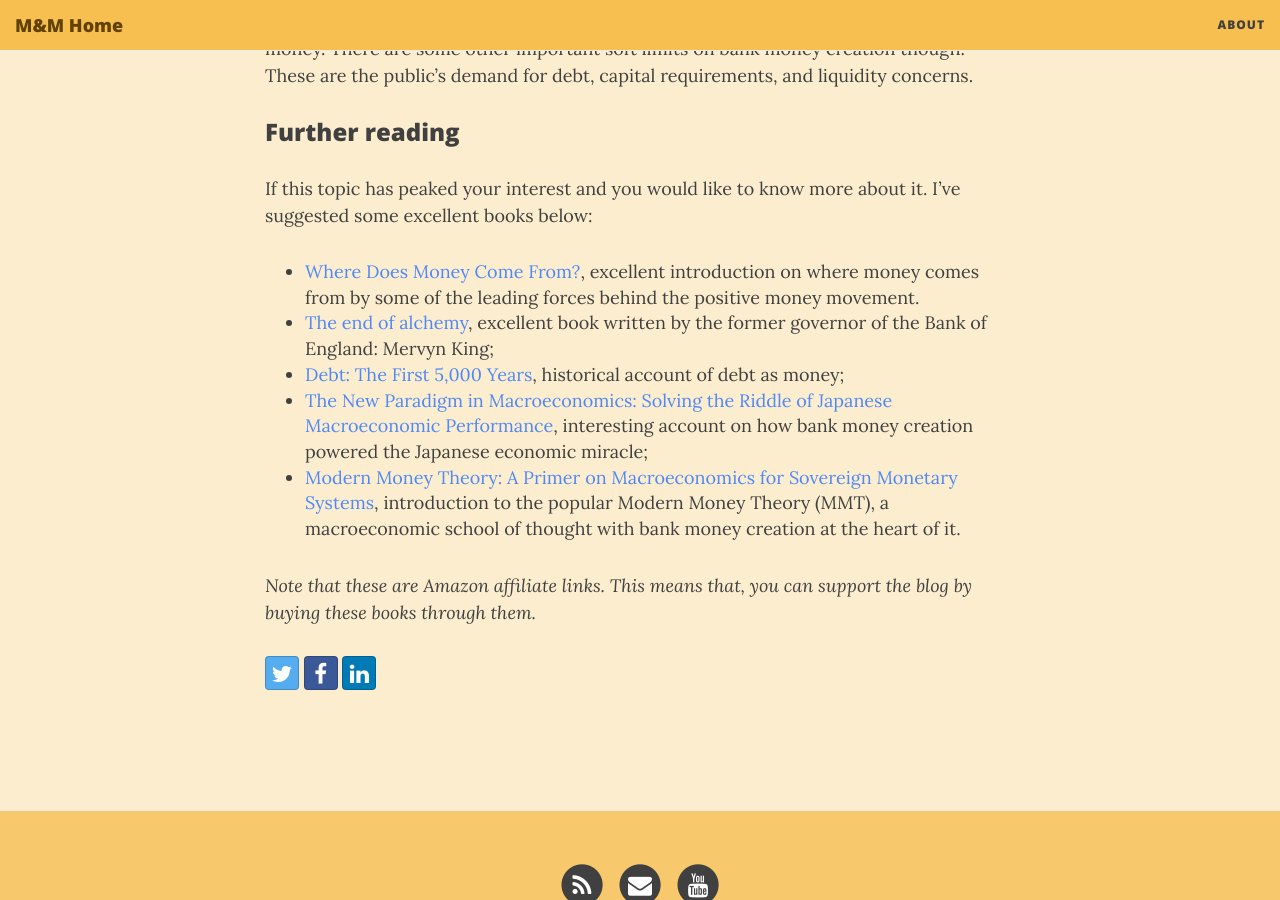
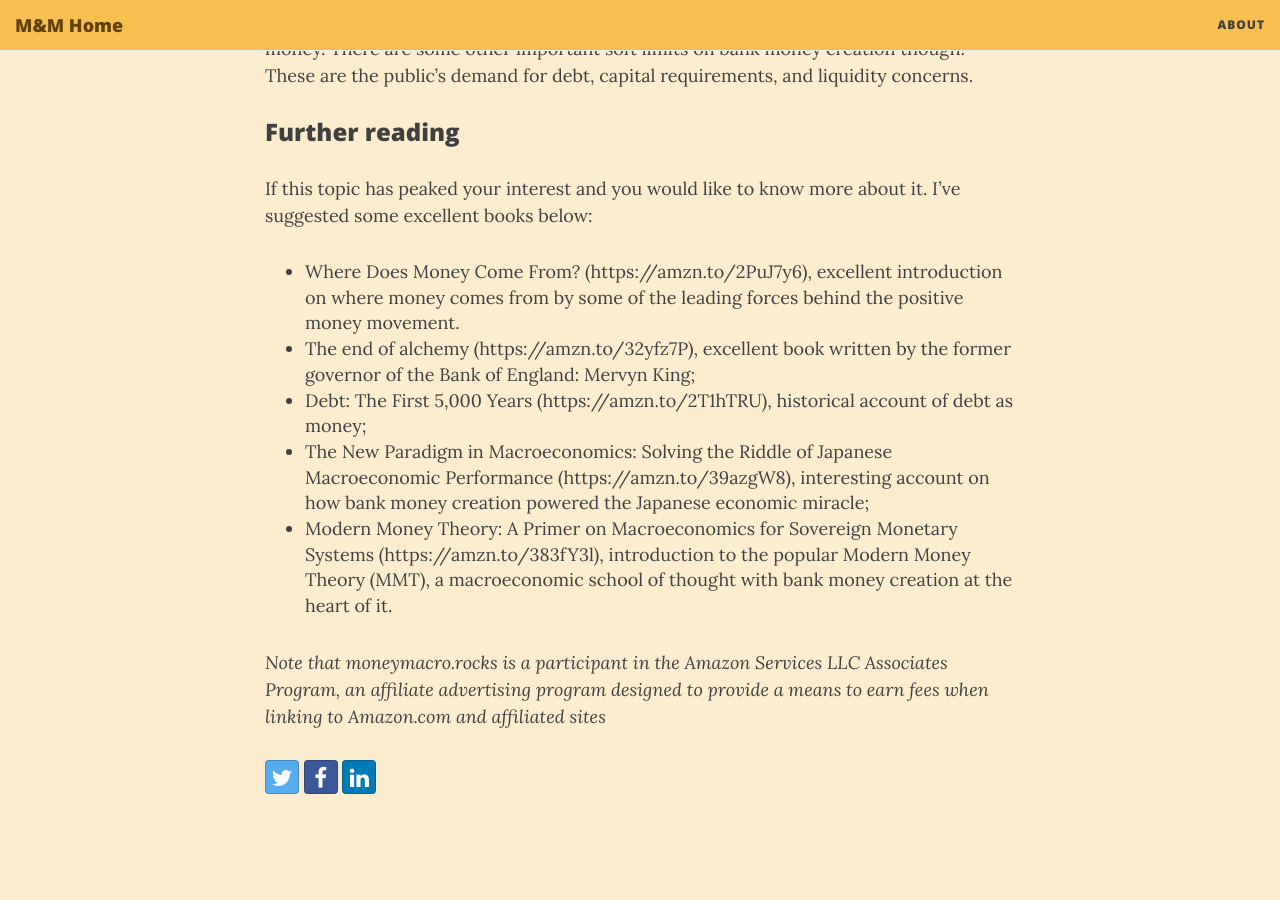
Before and after one commit to joerischasfoort/money-macro, a Jekyll site: the page built from _posts/2020-2-26-banks-make-money.md, in a window 1280 px wide and 900 px high, scrolled down 4301 px. Built offline with Jekyll 4.4.1, drawn with Linux system fonts in a browser that asks for light colours; nearby versions of some CDN libraries; comment, search, counter and statistics services are not loaded.

Commit message:
Update 2020-2-26-banks-make-money.md

```diff
--- a/_posts/2020-2-26-banks-make-money.md
+++ b/_posts/2020-2-26-banks-make-money.md
@@ -58,10 +58,10 @@
 ### Further reading
 If this topic has peaked your interest and you would like to know more about it. I've suggested some excellent books below:
 
-* [Where Does Money Come From?](https://amzn.to/2PuJ7y6), excellent introduction on where money comes from by some of the leading forces behind the positive money movement.
-* [The end of alchemy](https://amzn.to/32yfz7P), excellent book written by the former governor of the Bank of England: Mervyn King;
-* [Debt: The First 5,000 Years](https://amzn.to/2T1hTRU), historical account of debt as money;
-* [The New Paradigm in Macroeconomics: Solving the Riddle of Japanese Macroeconomic Performance](https://amzn.to/39azgW8), interesting account on how bank money creation powered the Japanese economic miracle;
-* [Modern Money Theory: A Primer on Macroeconomics for Sovereign Monetary Systems](https://amzn.to/383fY3l), introduction to the popular Modern Money Theory (MMT), a macroeconomic school of thought with bank money creation at the heart of it.
+* Where Does Money Come From? (https://amzn.to/2PuJ7y6), excellent introduction on where money comes from by some of the leading forces behind the positive money movement.
+* The end of alchemy (https://amzn.to/32yfz7P), excellent book written by the former governor of the Bank of England: Mervyn King;
+* Debt: The First 5,000 Years (https://amzn.to/2T1hTRU), historical account of debt as money;
+* The New Paradigm in Macroeconomics: Solving the Riddle of Japanese Macroeconomic Performance (https://amzn.to/39azgW8), interesting account on how bank money creation powered the Japanese economic miracle;
+* Modern Money Theory: A Primer on Macroeconomics for Sovereign Monetary Systems (https://amzn.to/383fY3l), introduction to the popular Modern Money Theory (MMT), a macroeconomic school of thought with bank money creation at the heart of it.
 
-*Note that these are Amazon affiliate links. This means that, you can support the blog by buying these books through them.*
+*Note that moneymacro.rocks is a participant in the Amazon Services LLC Associates Program, an affiliate advertising program designed to provide a means to earn fees when linking to Amazon.com and affiliated sites*
```
